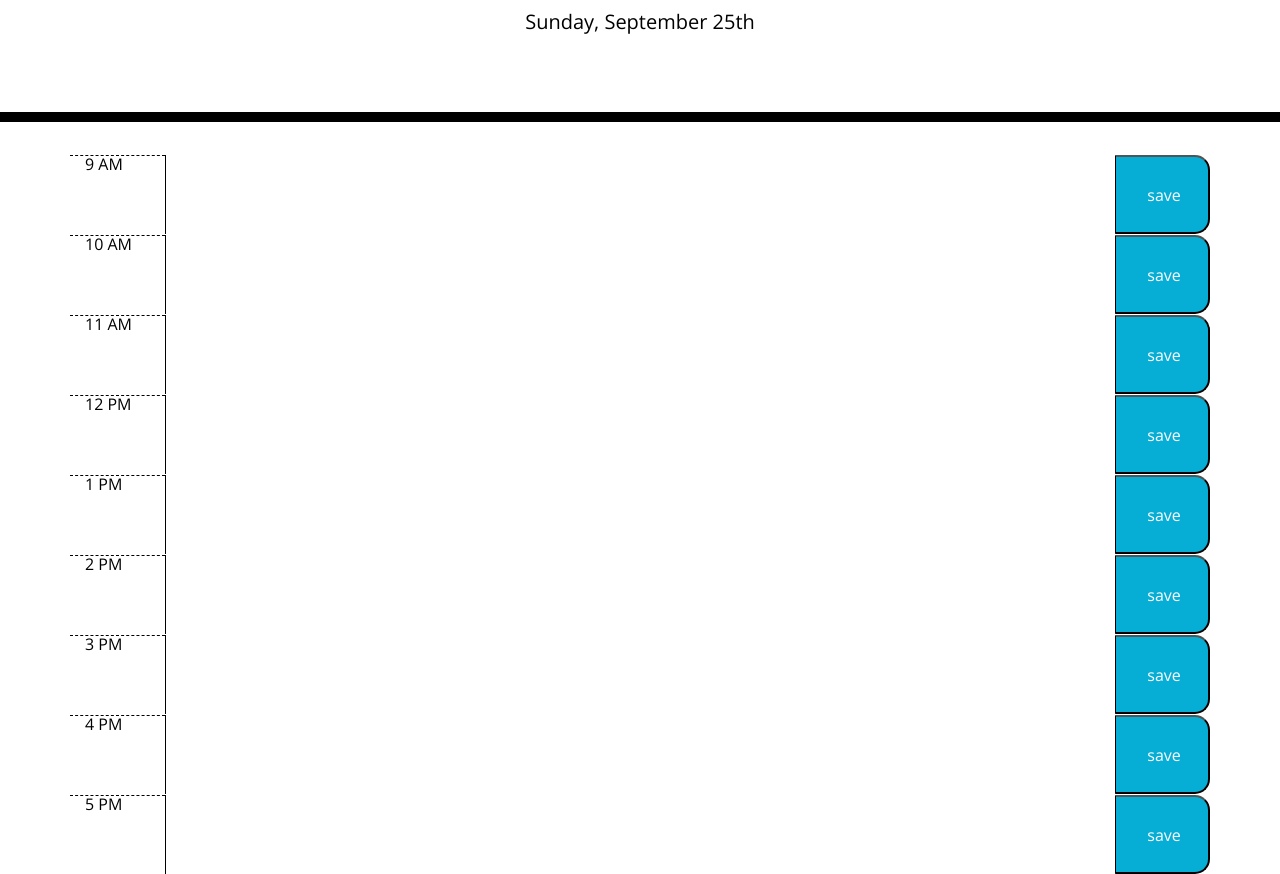
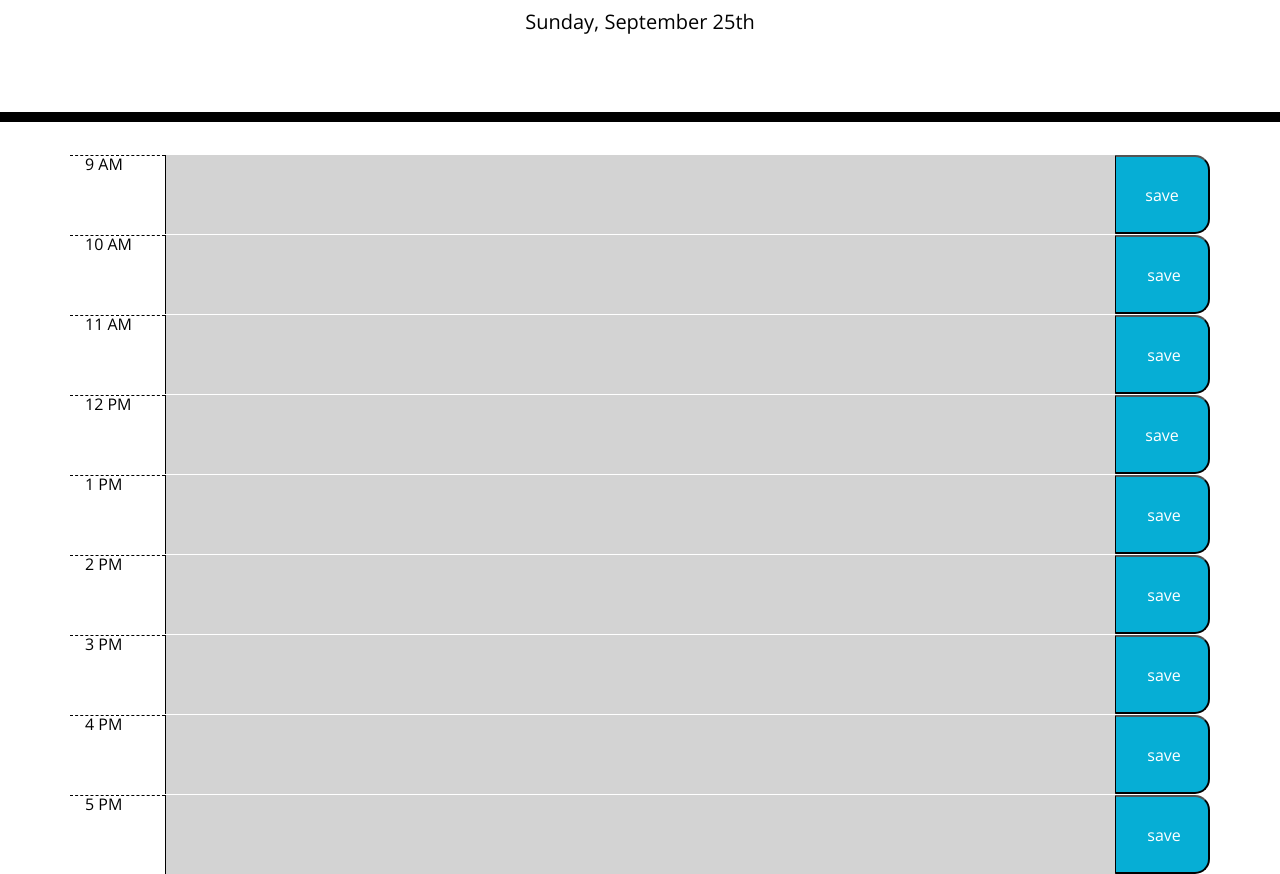
Before and after one commit to smdann/work-day-scheduler, a plain HTML site: page index.html in a window 1280 px wide. Shown: the part 182-1056 px from the top of the page. Drawn offline with nearby package versions, Linux system fonts and the light colour scheme.

Commit message:
In JavaScript, added a function that applies to each text area via the col-10 class, which changes the color of the text area depending on the time. A class corresponding to a color is added depending on if the hour block id is less than, greater than, or equal to the current time.

```diff
--- a/assets/style.css
+++ b/assets/style.css
@@ -48,17 +48,17 @@ textarea {
 /* Text area colors depending on time */
 .past {
   background-color: #d3d3d3;
-  color: white;
+  color: rgb(0, 0, 0);
 }
 
 .present {
   background-color: #ff6961;
-  color: white;
+  color: rgb(0, 0, 0);
 }
 
 .future {
   background-color: #77dd77;
-  color: white;
+  color: rgb(0, 0, 0);
 }
 
 /* Save button column */
--- a/index.html
+++ b/index.html
@@ -32,15 +32,15 @@
     <div class="container">
       <div class="row">
         <div class="col-1 hour">9 AM</div>
-        <textarea class="col-10" class="textarea" id="9"></textarea>
-        <button class="col-1 saveBtn" id="9am"> save</button>
+        <textarea class="col-10" id="9"></textarea>
+        <button class="col-1 saveBtn" id="9am">save</button>
       </div>
     </div>
 
     <div class="container">
       <div class="row">
         <div class="col-1 hour">10 AM</div>
-        <textarea class="col-10" class="textarea" id="10"></textarea>
+        <textarea class="col-10" id="10"></textarea>
         <button class="col-1 saveBtn" id="10am"> save</button>
       </div>
     </div>
@@ -48,7 +48,7 @@
     <div class="container">
       <div class="row">
         <div class="col-1 hour">11 AM</div>
-        <textarea class="col-10" class="textarea" id="11"></textarea>
+        <textarea class="col-10" id="11"></textarea>
         <button class="col-1 saveBtn" id="11am"> save</button>
       </div>
     </div>
@@ -56,15 +56,15 @@
     <div class="container">
       <div class="row">
         <div class="col-1 hour">12 PM</div>
-        <textarea class="col-10" class="textarea" id="12"></textarea>
-        <button class="col-1 saveBtn" id="12pm"> save</button>
+        <textarea class="col-10" id="12"></textarea>
+        <button class="col-1 saveBtn" id="12pm">save</button>
       </div>
     </div>
 
     <div class="container">
       <div class="row">
         <div class="col-1 hour">1 PM</div>
-        <textarea class="col-10" class="textarea" id="13"></textarea>
+        <textarea class="col-10" id="13"></textarea>
         <button class="col-1 saveBtn" id="1pm"> save</button>
       </div>
     </div>
@@ -72,7 +72,7 @@
     <div class="container">
       <div class="row">
         <div class="col-1 hour">2 PM</div>
-        <textarea class="col-10" class="textarea" id="14"></textarea>
+        <textarea class="col-10" id="14"></textarea>
         <button class="col-1 saveBtn" id="2pm"> save</button>
       </div>
     </div>
@@ -80,7 +80,7 @@
     <div class="container">
       <div class="row">
         <div class="col-1 hour">3 PM</div>
-        <textarea class="col-10" class="textarea" id="15"></textarea>
+        <textarea class="col-10" id="15"></textarea>
         <button class="col-1 saveBtn" id="3pm"> save</button>
       </div>
     </div>
@@ -88,7 +88,7 @@
     <div class="container">
       <div class="row">
         <div class="col-1 hour">4 PM</div>
-        <textarea class="col-10" class="textarea" id="16"></textarea>
+        <textarea class="col-10" id="16"></textarea>
         <button class="col-1 saveBtn" id="4pm"> save</button>
       </div>
     </div>
@@ -96,7 +96,7 @@
     <div class="container">
       <div class="row">
         <div class="col-1 hour">5 PM</div>
-        <textarea class="col-10" class="textarea" id="17"></textarea>
+        <textarea class="col-10" id="17"></textarea>
         <button class="col-1 saveBtn" id="5pm"> save</button>
       </div>
     </div>
--- a/script.js
+++ b/script.js
@@ -1,6 +1,7 @@
+// Variables for today's date and current time
 var dateToday = $("#currentDay")
 var timeNow = moment().hour();
-console.log(timeNow)
+  console.log(timeNow)
 
 // The current day is displayed at the top of the calendar
 var today = moment().format("dddd, MMMM Do");
@@ -76,16 +77,18 @@ $(document).ready(function(){
 
 })
 
-
-
-
-
-// Timeblocks for standard business hours are displayed
-    // Each hour block: generate a moment object for today's date at the specified time
-
-
-
 // Each timeblock is color coded to indicate whether it is in the past, present, or future
+$(".col-10").each(function(){
+  var hourBlock = $(this).attr("id");
+  console.log(hourBlock);
+  if(hourBlock < timeNow){
     // past = gray
-    // present hour = red
+    $(this).addClass("past");
     // future = green
+  } else if (hourBlock > timeNow){
+    $(this).addClass("future");
+    // present = red
+  } else {
+    $(this).addClass("present");
+  }
+})
```
